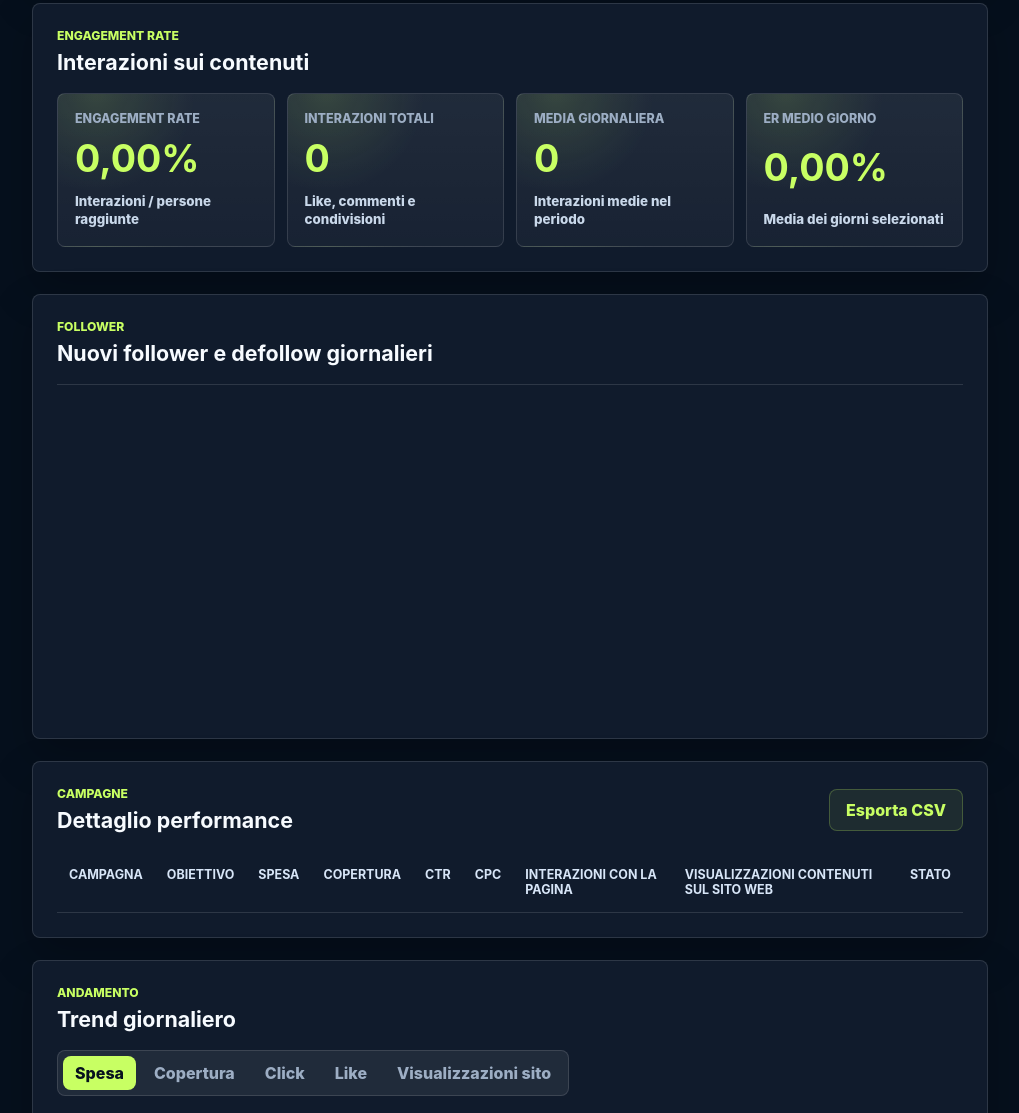
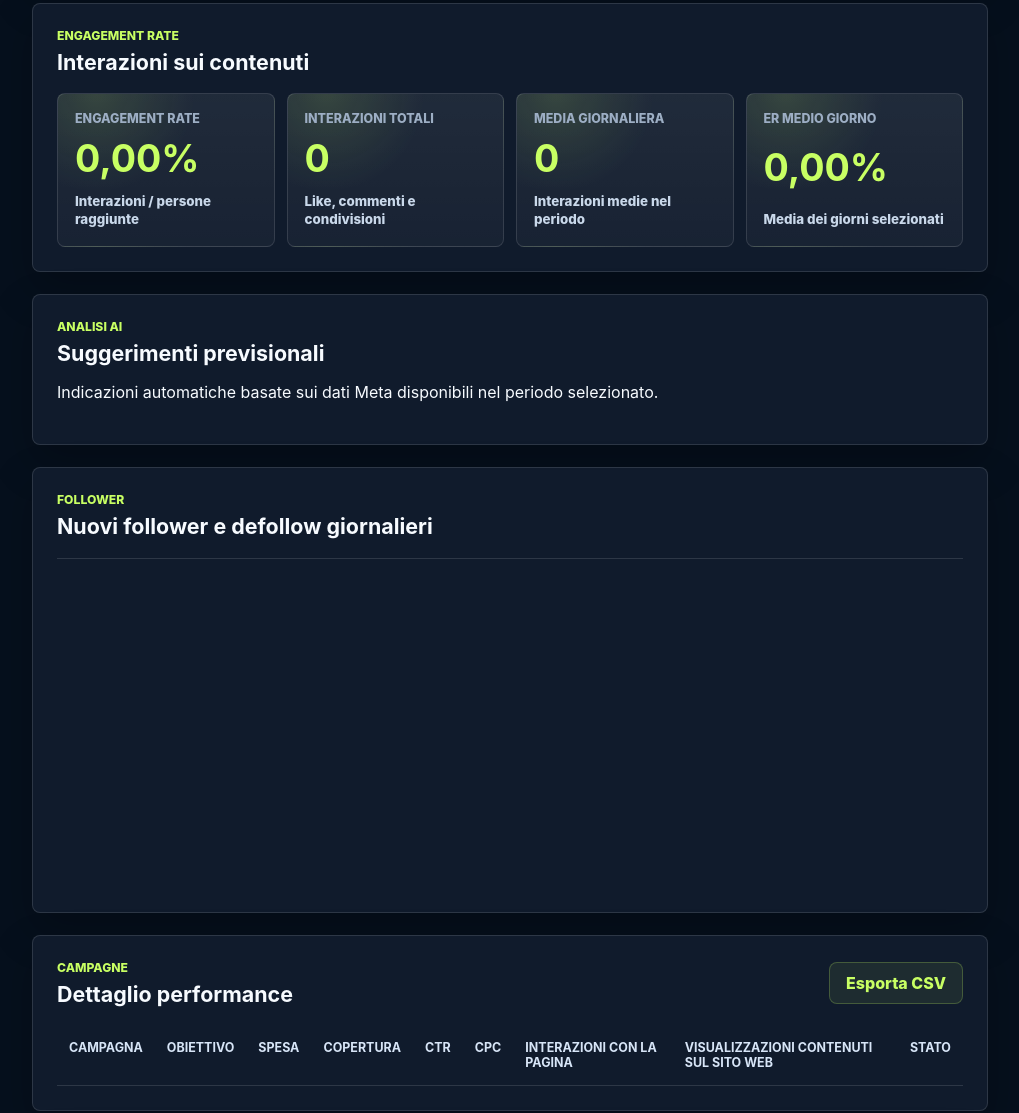
Before and after one commit to carlogaris-tech/report-fb, a website: page area_clienti_social/index.html in a window 1280 px wide. Shown: the part 1114-2227 px from the top of the page, without its empty margins (258-1277 px from the left). Drawn offline with Linux system fonts and the light colour scheme; no server answers.

Commit message:
Update index.html

```diff
--- a/area_clienti_social/index.html
+++ b/area_clienti_social/index.html
@@ -141,6 +141,19 @@
         </section>
 
         <section class="report-section">
+          <section class="panel ai-panel" id="analisi-ai">
+            <div class="panel-heading">
+              <p class="eyebrow">Analisi AI</p>
+              <h2>Suggerimenti previsionali</h2>
+              <p class="panel-note">
+                Indicazioni automatiche basate sui dati Meta disponibili nel periodo selezionato.
+              </p>
+            </div>
+            <div class="ai-grid" id="aiInsights"></div>
+          </section>
+        </section>
+
+        <section class="report-section">
           <section class="panel" id="follower">
             <div class="panel-heading">
               <p class="eyebrow">Follower</p>
```
